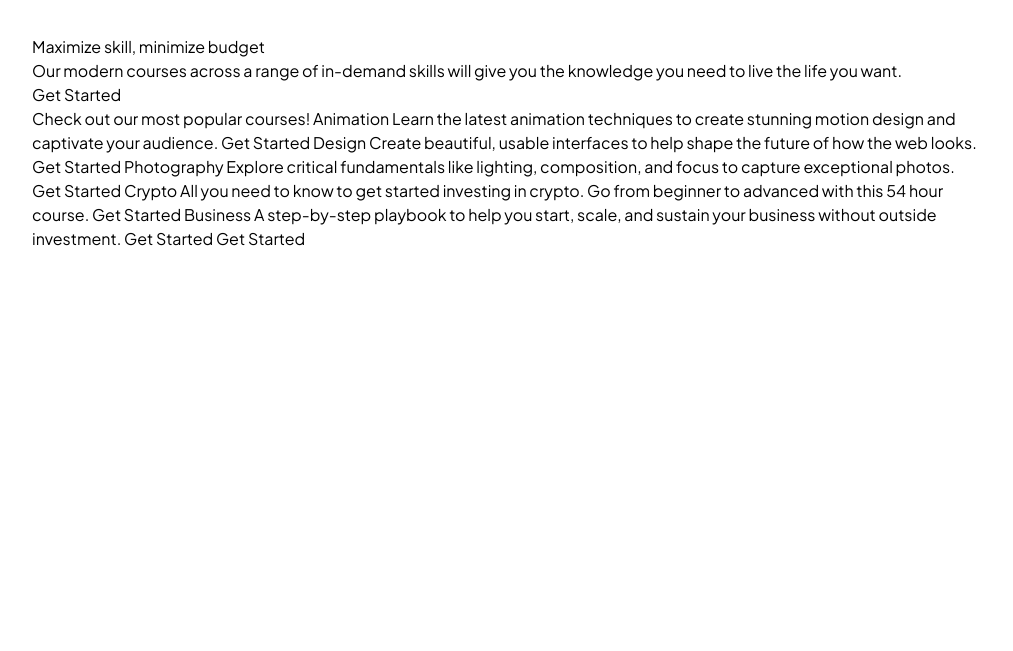
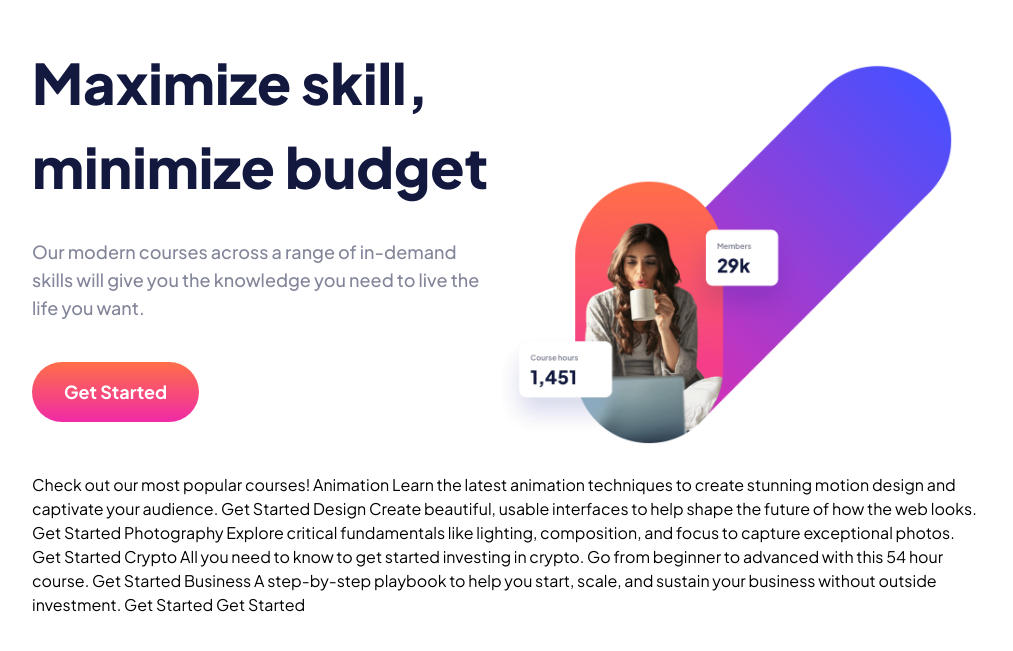
Before and after one commit to flaviare1s/skilled-elearning-landing-page, a website: page src/index.html in a window 1280 px wide. Shown: the part 79-730 px from the top of the page, without its empty margins (133-1146 px from the left). Drawn offline with Linux system fonts and the light colour scheme.

Commit message:
I started making styles for a section

```diff
--- a/src/index.html
+++ b/src/index.html
@@ -23,13 +23,23 @@
       </div>
       <button class="bg-dark text-white rounded-[28px] px-6 md:px-8 py-2.5 md:py-3.5 hover:bg-azul_cinzento">Get Started</button>
     </header>
-    <section>
-      <h1>Maximize skill, minimize budget</h1>
-      <p>
-        Our modern courses across a range of in-demand skills will give you the knowledge you need to live the life you want.
-      </p>
-      <button>Get Started</button>
+
+    <section class="flex flex-col md:flex-row justify-center md:justify-between items-center">
+      <div>
+        <h1 class="text-dark font-extrabold text-[40px] xl:text-[56px] mb-[26px] lg:mb-[30px]">Maximize skill, minimize budget</h1>
+        <p class="text-cinza font-medium text-base xl:text-lg leading-[26px] xl:leading-[28px] mb-6 xl:mb-10">
+          Our modern courses across a range of in-demand skills will give you the knowledge you need to live the life you want.
+        </p>
+        <button class="py-4 px-[38px] xl:px-8 rounded-[31px] bg-gradient-to-b from-top_bg1 to-bot_bg1 hover:opacity-50 text-white font-bold text-base xl:text-lg leading-[26px] xl:leading-[28px] mb-[46px]">Get Started</button>
+      </div>
+
+      <div>
+        <img class="md:hidden xl:hidden w-full" src="../assets/image-hero-mobile.png" alt="Image Hero">
+        <img class="hidden md:block xl:hidden" src="../assets/image-hero-tablet.png" alt="Image Hero">
+        <img class="hidden xl:block" src="../assets/image-hero-desktop.png" alt="Image Hero">
+      </div>
     </section>
+
     Check out our most popular courses!
     Animation
     Learn the latest animation techniques to create stunning motion
--- a/tailwind.config.js
+++ b/tailwind.config.js
@@ -12,8 +12,8 @@ module.exports = {
         cinza: '#83869A',
         pink: '#F74780',
         rosa: '#FFA7C3',
-        top_bg1: '#F02AA6',
-        bot_bg1: '#FF6F48',
+        bot_bg1: '#F02AA6',
+        top_bg1: '#FF6F48',
         top_bg2: '#4851FF',
         bot_bg2: '#F02AA6',
       },
```
Also changed, not shown: src/output.css.
